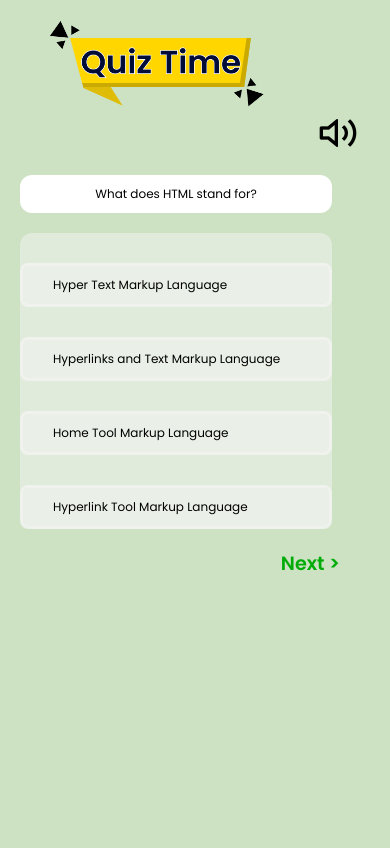
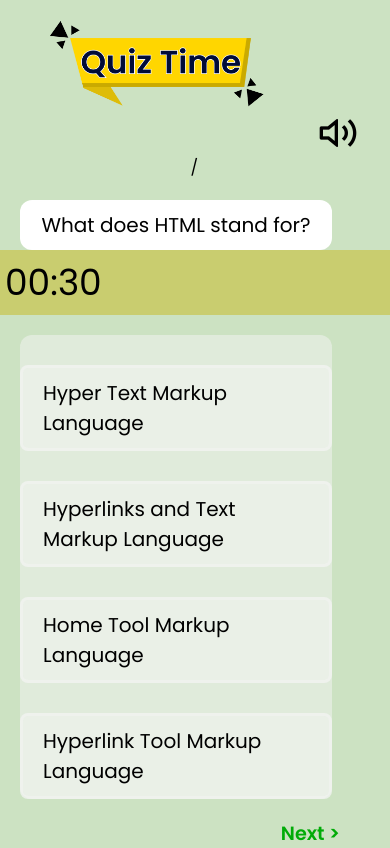
Before and after one commit to Basanta-khatri-0311/quiz_app, a plain HTML site: page index.html in a window 390 px wide. Both pictures are taken after a click on the button "Start Now >>>". Drawn offline with nearby package versions, Linux system fonts and the light colour scheme.

Commit message:
arranging the elements insinde the page

```diff
--- a/index.html
+++ b/index.html
@@ -21,13 +21,14 @@
         <img src="/images/header.png" alt="quiz title" />
       </div>
       <button class="start-btn">Start Now >>></button>
-      <div class="score">Highest Score: <span id="your-score"></span>/25</div>
+      <div class="score">Highest Score: <span id="your-score"></span>/ <span id="total-questions"></span></div>
     </div>
     <div class="quiz-container">
       <div class="icon"><img src="/images/header.png" alt="icon" /></div>
       <div class="sound-toggle"><i class="ri-volume-up-line"></i></div>
-      <div class="question-index"></div>
+      <div class="question-index"><span id="your-score"></span>/ <span id="total-questions"></span></div>
       <div class="question">What does HTML stand for?</div>
+      <div class="time-index">00:30</div>
       <div class="options">
         <ul>
           <li class="option ">Hyper Text Markup Language</li>
--- a/script.js
+++ b/script.js
@@ -4,6 +4,11 @@ const quizContainer = document.querySelector('.quiz-container')
 const soundToggle = document.querySelector('.sound-toggle');
 const body = document.querySelector('body')
 const questionIndexing = document.querySelector('.question-index')
+const option = document.querySelector('.option')
+const totalQuestions = document.querySelectorAll('#total-questions')
+const timerDisplay = document.querySelector('.time-index');
+
+
 
 soundToggle.addEventListener('click', function() {
   const icon = this.querySelector('i');
@@ -152,3 +157,5 @@ const questions = [
   ];
 
 const questionList = questions.map((q)=>q.question)
+
+totalQuestions.innerText = questions.length
--- a/style.css
+++ b/style.css
@@ -34,7 +34,7 @@ body {
 .start-btn {
   margin-top: 40px;
   width: 80%;
-  max-width: 450px;
+  max-width: 350px;
   padding: 20px;
   font-size: 2em;
   font-weight: 600;
@@ -88,14 +88,16 @@ body {
 
 }
 
-/* .question-index{
-
-} */
+.question-index{
+  display: flex;
+  justify-content: flex-end;
+  margin-right: 12em;
+}
 .question{
   border-radius: 12px;
   font-size: 24px;
   padding-inline: 150px;
-  padding-block: 40px;
+  padding-block: 25px;
   display: flex;
   justify-content: center;
   width: 80%;
@@ -105,7 +107,7 @@ body {
 
 .options{
   border-radius: 12px;
-  margin-top: 70px;
+  margin-top: 40px;
   background-color: #F5F5F57A;
   font-size: 24px;
   width: 80%;
@@ -119,9 +121,10 @@ body {
 .option{
   border: 3px solid #F5F5F57A;
   border-radius: 8px;
-  padding: 10px 30px;
+  padding: 10px 20px;
   margin-top: 30px;
   background-color: #F5F5F57A;
+  cursor: pointer;
 }
 
 .options li{
@@ -139,7 +142,15 @@ body {
   margin-right: 200px;
 }
 
-
+.time-index{
+  display: flex;
+  justify-content: flex-end;
+  width: 100%;
+  display: inline-block;
+  font-size: 36px;
+  padding: 5px;
+  background-color: #C5B1006E;
+}
 
 @media (max-width: 600px) {
   .hero img {
@@ -170,14 +181,14 @@ body {
   }
   .question{
     margin-top: 20px;
-    font-size: 12px;
+    font-size: 20px;
     padding-inline: 20px;
     padding-block: 10px;
     margin-inline: 20px;
   }
   .options{
     margin-top: 20px;
-    font-size: 12px;
+    font-size: 20px;
     margin-inline: 20px;
   }
   .next-btn{
```
